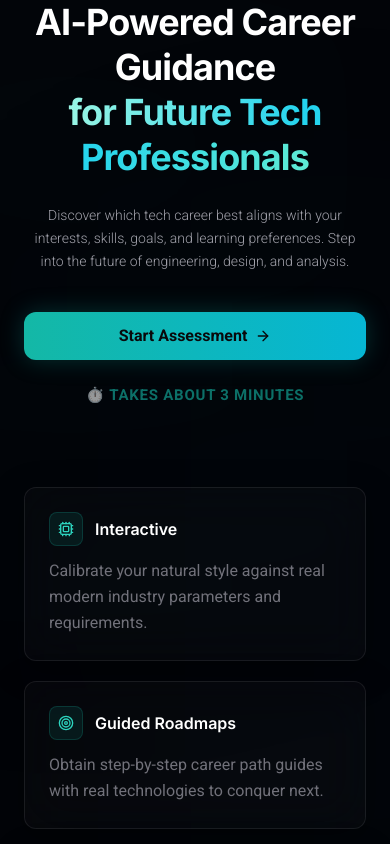
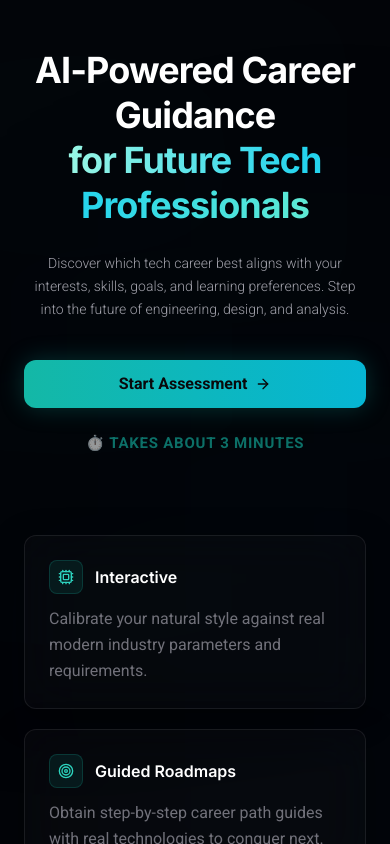
Before and after one commit to Udeme98/ai-career-compass, a React (Vite) app in the folder frontend/: page / in a window 390 px wide. Shown: the top 844 px of the page. Built offline with nearby package versions, Linux system fonts and the light colour scheme; no server answers.

Commit message:
mobile-view

```diff
--- a/frontend/src/components/assessment/StartScreen.tsx
+++ b/frontend/src/components/assessment/StartScreen.tsx
@@ -9,7 +9,7 @@ export default function StartScreen({ onStart }: StartScreenProps) {
     <div className="relative min-h-screen bg-[#030408] text-zinc-300 overflow-x-hidden font-roboto selection:bg-teal-500/20 selection:text-teal-200 flex flex-col">
       <div className="absolute top-[-15%] left-[-15%] w-[65%] h-[60%] rounded-full bg-teal-950/15 blur-[160px] pointer-events-none"></div>
       <div className="absolute bottom-[10%] right-[-15%] w-[60%] h-[55%] rounded-full bg-cyan-950/15 blur-[160px] pointer-events-none"></div>
-      <main className="relative z-10 max-w-5xl w-full mx-auto px-6 flex flex-col justify-center items-center flex-1">
+      <main className="relative z-10 max-w-5xl w-full mx-auto px-6 flex flex-col justify-center items-center flex-1 pt-12 md:pt-0">
         <div className="w-full flex flex-col items-center">
           {/* Main Title Header (Subdued dark text with soft transitions) */}
           <div className="max-w-4xl text-center space-y-6 mb-16">
--- a/frontend/src/pages/Assessment.tsx
+++ b/frontend/src/pages/Assessment.tsx
@@ -44,7 +44,7 @@ export default function Assessment() {
       <div className="absolute top-[-15%] left-[-15%] w-[65%] h-[60%] rounded-full bg-teal-950/15 blur-[160px] pointer-events-none"></div>
       <div className="absolute bottom-[10%] right-[-15%] w-[60%] h-[55%] rounded-full bg-cyan-950/15 blur-[160px] pointer-events-none"></div>
 
-      <main className="relative z-10 mx-auto w-full max-w-3xl flex-1 px-6 py-10 md:py-14">
+      <main className="relative z-10 mx-auto w-full max-w-3xl flex-1 px-6 pt-16 pb-10 md:py-14">
         <h1 className="mb-10 text-center font-inter text-3xl font-bold tracking-tight text-white md:text-4xl">
           AI Career{" "}
           <span className="bg-gradient-to-r from-teal-200 via-cyan-400 to-teal-300 bg-clip-text text-transparent">
--- a/frontend/src/pages/Loading.tsx
+++ b/frontend/src/pages/Loading.tsx
@@ -68,7 +68,7 @@ export default function Loading() {
   };
 
   return (
-    <div className="relative flex min-h-screen flex-col items-center justify-center bg-[#030408] px-6 text-zinc-300 overflow-hidden font-roboto selection:bg-teal-500/20 selection:text-teal-200">
+    <div className="relative flex min-h-screen flex-col items-center justify-center bg-[#030408] px-6 text-zinc-300 overflow-hidden font-roboto selection:bg-teal-500/20 selection:text-teal-200 pt-12 md:pt-0">
       <div className="absolute top-[-15%] left-[-15%] w-[65%] h-[60%] rounded-full bg-teal-950/15 blur-[160px] pointer-events-none"></div>
       <div className="absolute bottom-[10%] right-[-15%] w-[60%] h-[55%] rounded-full bg-cyan-950/15 blur-[160px] pointer-events-none"></div>
 
--- a/frontend/src/pages/Results.tsx
+++ b/frontend/src/pages/Results.tsx
@@ -31,7 +31,7 @@ export default function Results() {
       <div className="absolute top-[-15%] left-[-15%] w-[65%] h-[60%] rounded-full bg-teal-950/15 blur-[160px] pointer-events-none"></div>
       <div className="absolute bottom-[10%] right-[-15%] w-[60%] h-[55%] rounded-full bg-cyan-950/15 blur-[160px] pointer-events-none"></div>
 
-      <main className="relative z-10 mx-auto max-w-6xl px-6 py-10 md:py-14">
+      <main className="relative z-10 mx-auto max-w-6xl px-6 pt-16 pb-10 md:py-14">
         <div className="mb-6 flex justify-center md:justify-start">
           <Link
             to="/"
```
